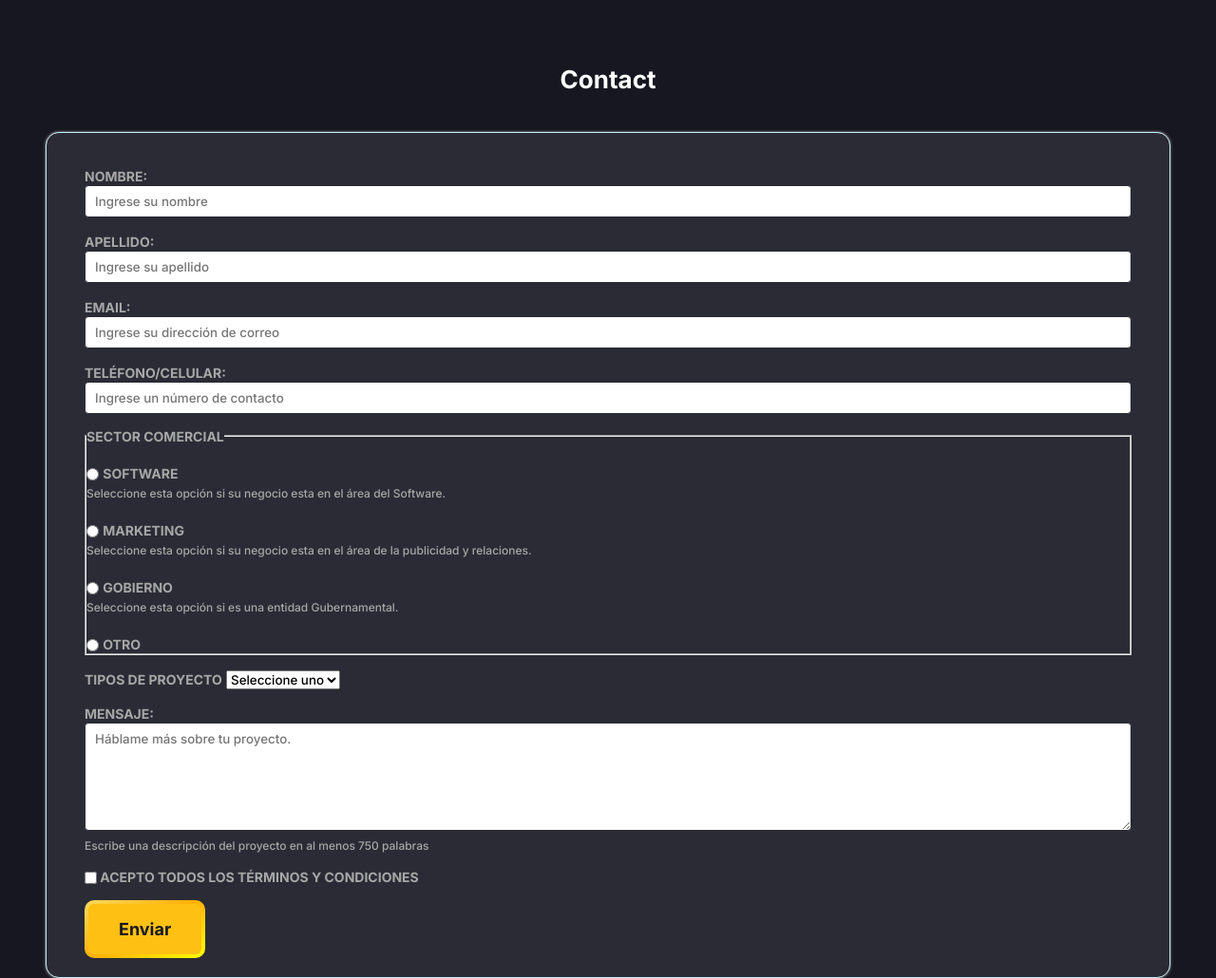
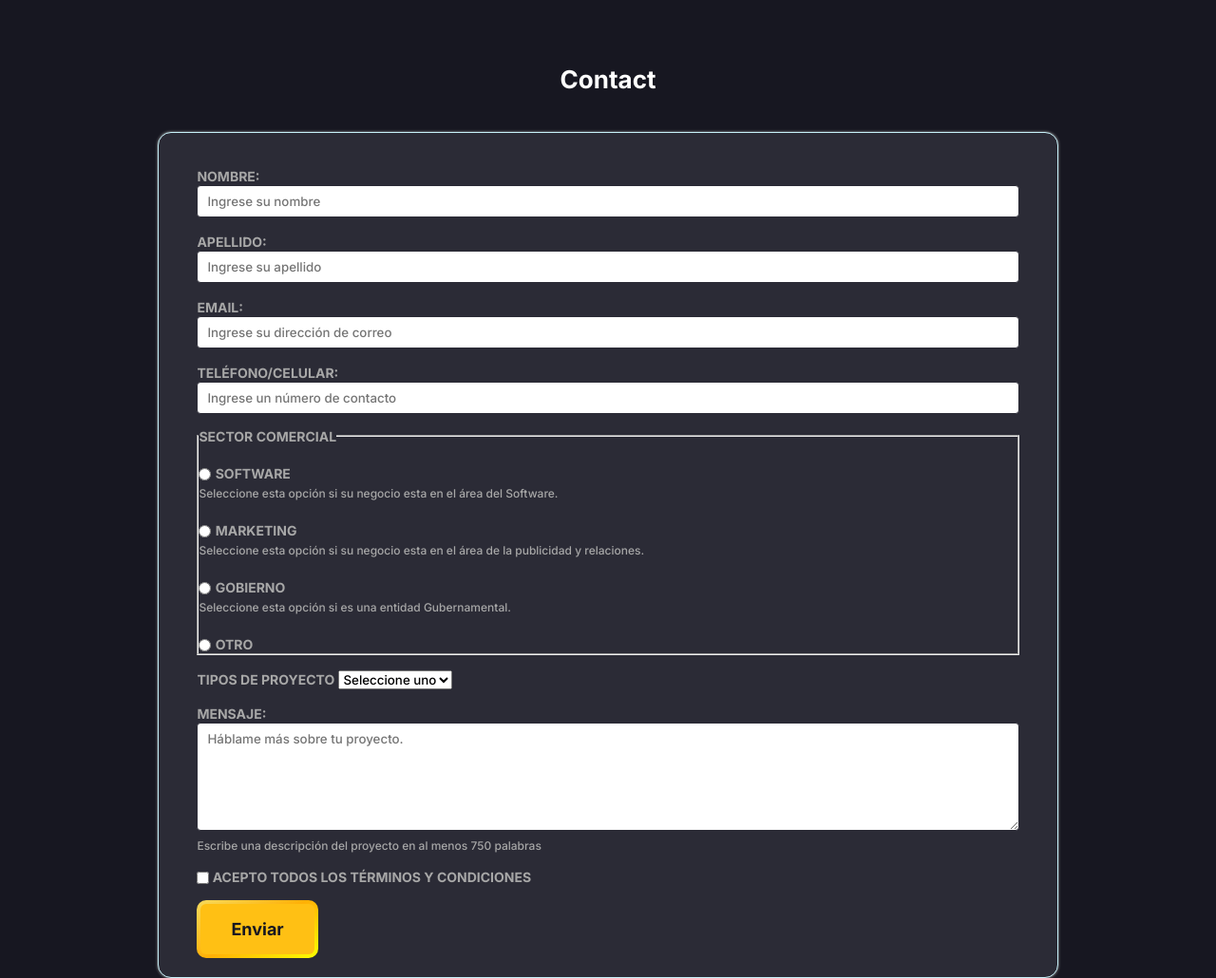
Before and after one commit to santiago01est/portafolio, a website built with Vite: page src/index.html in a window 1280 px wide. Shown: the part 3900-4930 px from the top of the page at 95% size. Built offline with nearby package versions, Linux system fonts and the light colour scheme; no server answers.

Commit message:
add Contact section

```diff
--- a/src/styles/main.scss
+++ b/src/styles/main.scss
@@ -504,7 +504,13 @@ p {
 /* CONTACT ME */
 /* Css para formulario */
 
+#contactProfessional{
+  display: flex;
+  justify-content: center;
+}
+
 form {
+  width: 80%;
   background-color: $Cinder_white;
   border: 1px solid $Humming_Bird;
   padding: 20px 40px;
@@ -806,6 +812,7 @@ button.Boton:active {
 /* CONTACT ME */
 
 form {
+  width: auto;
   background-color: $Cinder_white;
   border: 1px solid $Humming_Bird;
   padding: 10px 20px;
```
Also changed, not shown: src/styles/main.css, 1 other file.
